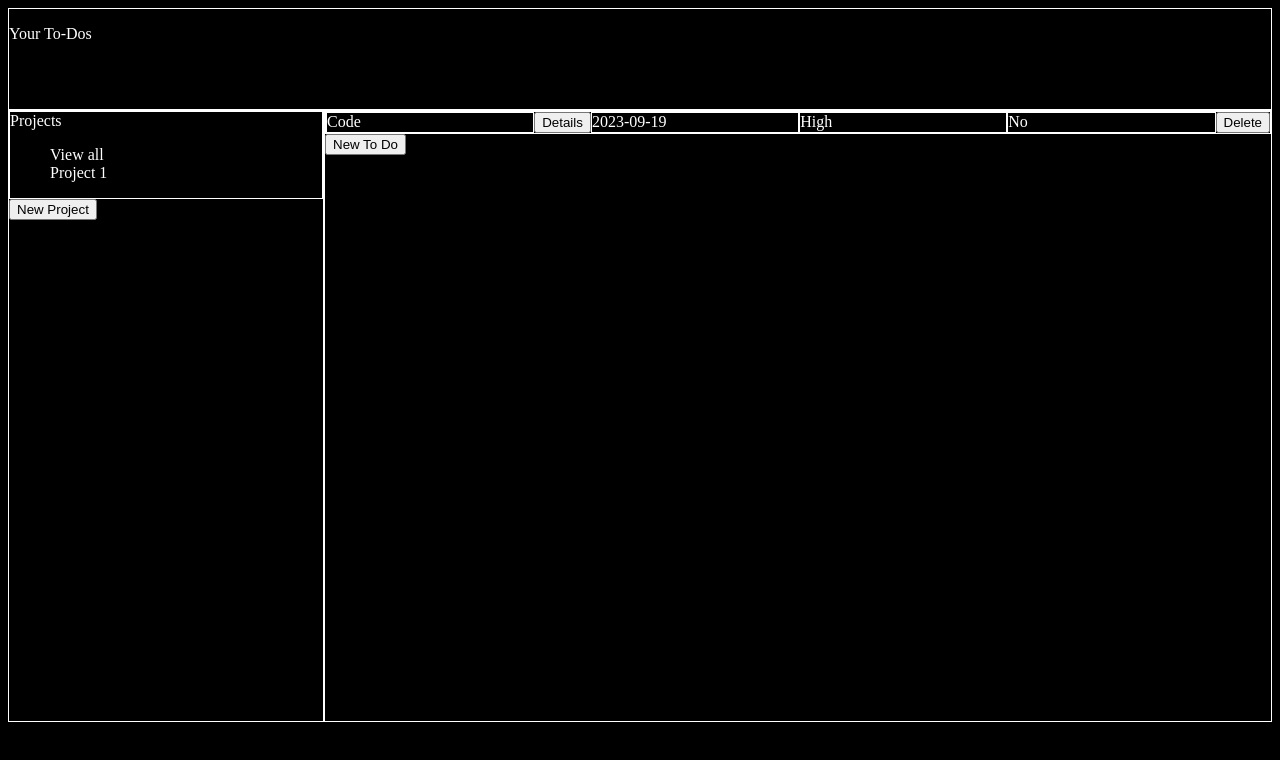
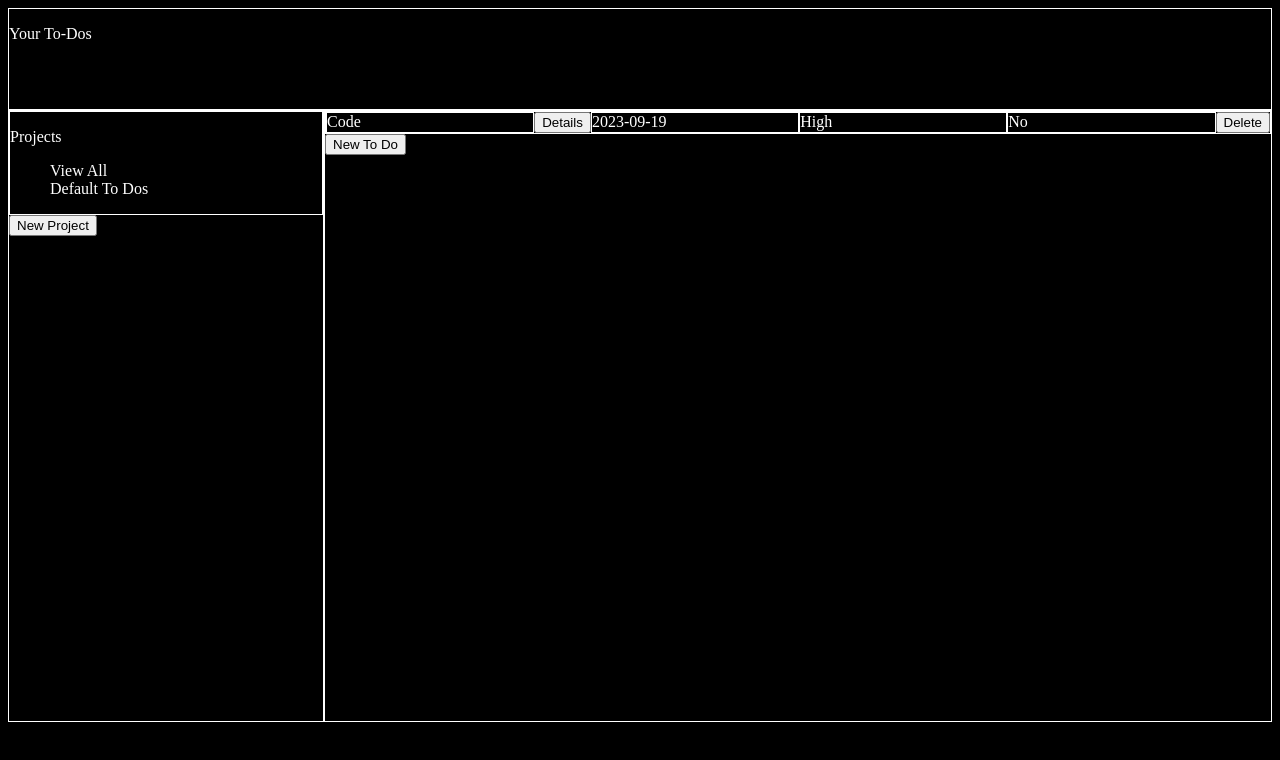
Before and after one commit to markr155/to-do-list, a website built with webpack: page dist/index.html in a window 1280 px wide. Built offline with nearby package versions, Linux system fonts and the light colour scheme.

Commit message:
add new project done, updates sibar

```diff
--- a/src/domChanges.js
+++ b/src/domChanges.js
@@ -9,7 +9,7 @@ function displayToDos(project) {
         newToDo.appendChild(detailsButton());
         newToDo.appendChild(addPropertyToDisplay(toDo, 'dueDate'));
         newToDo.appendChild(addPropertyToDisplay(toDo, 'priority'));
-        //Completed part of To Do
+        // Completed part of To Do
         const toDoCompleted = document.createElement('div');
         toDoCompleted.textContent = 'No';
         newToDo.appendChild(toDoCompleted);
@@ -44,12 +44,32 @@ function newToDoButton() {
     })
     return button;
 };
-
+// Adds details button to To Do
 function detailsButton() {
     const button = document.createElement('button');
     button.textContent = 'Details';
     button.classList.add('detailsButton');
     return button;
+};
+// Project list display
+function displayProjects(projects) {
+    projectsList.textContent = '';
+    console.log(projects);
+    projectsList.appendChild(viewAllProjects());
+    projects.forEach((project) => {
+        const newProject = document.createElement('li');
+        newProject.classList.add('projectListItem');
+        newProject.textContent = project.title;
+        projectsList.appendChild(newProject);
+        console.log(project);
+    });
+};
+// Adds View all list item for project list
+function viewAllProjects() {
+    const listItem = document.createElement('li');
+    listItem.classList.add('projectListItem');
+    listItem.textContent = 'View All';
+    return listItem;
 }
 
-export default { displayToDos };
+export default { displayToDos, displayProjects };
--- a/src/index.js
+++ b/src/index.js
@@ -6,16 +6,19 @@ const main = document.getElementById('main');
 const newProjectButton = document.querySelector('.newProjectButton');
 const newProjectDialog = document.getElementById('newProjectDialog');
 const newToDoForm = document.getElementById('newToDoForm');
-const submitNewToDo = document.getElementById('submitNewToDoButton');
-const submitNewProject = document.getElementById('submitNewProjectButton');
+const newProjectForm = document.getElementById('newProjectForm');
+const addNewToDo = document.getElementById('submitNewToDoButton');
+const addNewProject = document.getElementById('submitNewProjectButton');
+const projectDescription = document.getElementById('projectDescription');
+const projectsList = document.getElementById('projectsList');
 
-// Add new todo/project button
+// Show add project modal
 newProjectButton.addEventListener('click', () => {
     newProjectDialog.showModal();
 });
 
 // Adds new ToDo to Add new to do button
-submitNewToDo.addEventListener('click', () => {
+addNewToDo.addEventListener('click', () => {
     const newToDo = data.createToDo(
         newToDoForm.title.value,
         newToDoForm.description.value,
@@ -23,12 +26,19 @@ submitNewToDo.addEventListener('click', () => {
         newToDoForm.priority.value,
         data.projects.getActiveProject()
     );
+    // Refreshs display of current project for new To Do
     domChange.displayToDos(data.projects.getActiveProject());
 });
 
-// Adds new project to Add new project button
-submitNewProject.addEventListener('click', () => {
-
+// Adds new project when new project submitted
+addNewProject.addEventListener('click', () => {
+    const newProject = data.projects.createProject(
+        newProjectForm.title.value,
+        projectDescription.value
+    )
+    data.projects.addProject(newProject);
+    domChange.displayProjects(data.projects.getProjectList());
 });
-
-domChange.displayToDos(data.defaultData());
+data.defaultData();
+domChange.displayToDos(data.projects.getActiveProject());
+domChange.displayProjects(data.projects.getProjectList());
--- a/src/todos.js
+++ b/src/todos.js
@@ -1,5 +1,6 @@
 // Set/Get Active project
 const projects = (function projectList() {
+    const projectStorage = [];
     let activeProject = '';
     return {
         getActiveProject: function() {
@@ -7,10 +8,20 @@ const projects = (function projectList() {
         },
         setActiveProject: function(project) {
             activeProject = project;
+        },
+        getProjectList: function() {
+            return projectStorage;
+        },
+        addProject: function(project) {
+            projectStorage.push(project);
+        },
+        createProject: function createProject(title, description){
+            const newProject = projectsFactory(title, description);
+            return newProject;
         }
+
     };
 })();
-
 // To Do Creator
 const toDoFactory = (title, description, dueDate, priority) => {
     return { title, description, dueDate, priority}
@@ -28,23 +39,15 @@ function createToDo(title, description, dueDate, priority, project) {
     return;
 };
 // Creates new project
-function createProject(title, description){
-    const newProject = projectsFactory(title, description);
 
-}
 
 // Creates default data to do and adds to default project for initial load
 function defaultData() {
-    const project = defaultProject();
+    const project = projects.createProject('Default To Dos', 'Examples of ToDos');
     createToDo('Code', 'Finish to-do-list project', '2023-09-19', 'High', project);
+    projects.addProject(project);
     projects.setActiveProject(project);
-    return project;
 };
-
-function defaultProject() {
-    const project = projectsFactory('Default ToDos', 'Examples of ToDos');
-    return project;
-}
 
 
 
```
Also changed, not shown: README.md, dist/index.html.
